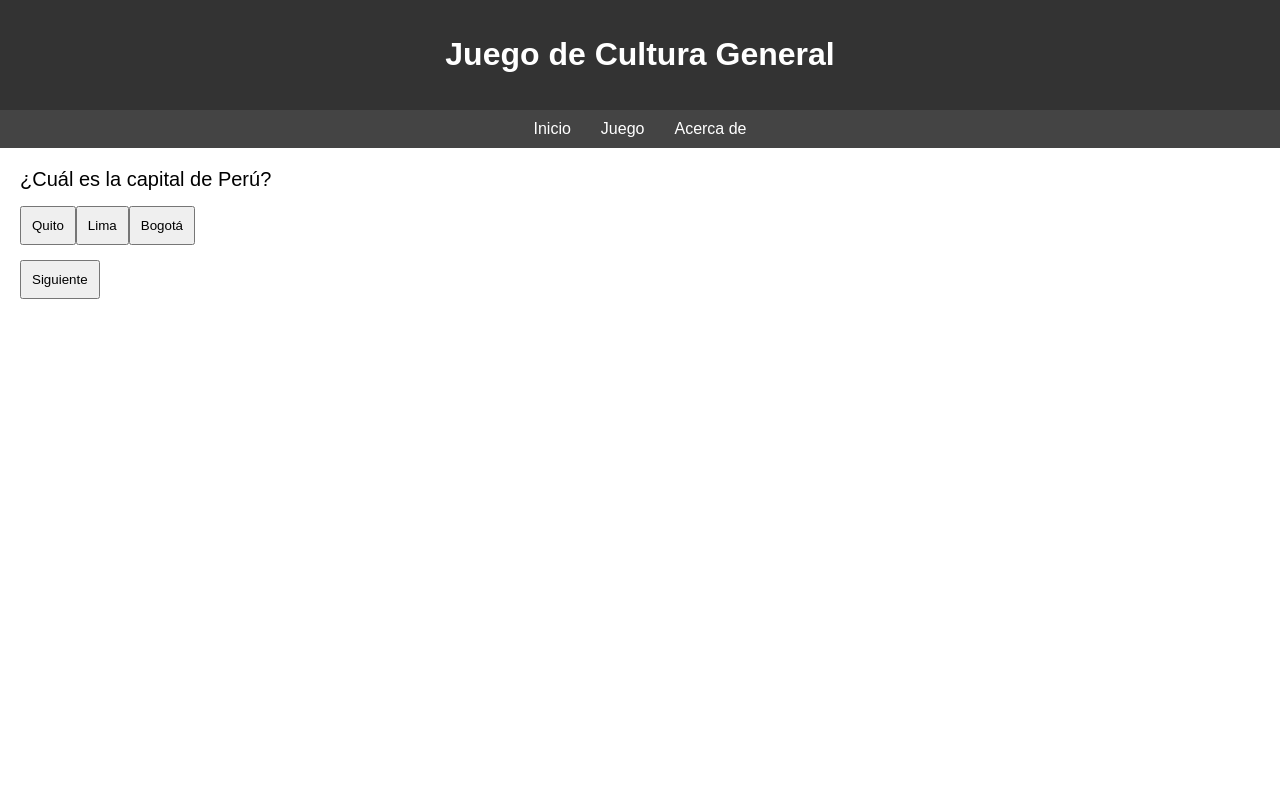
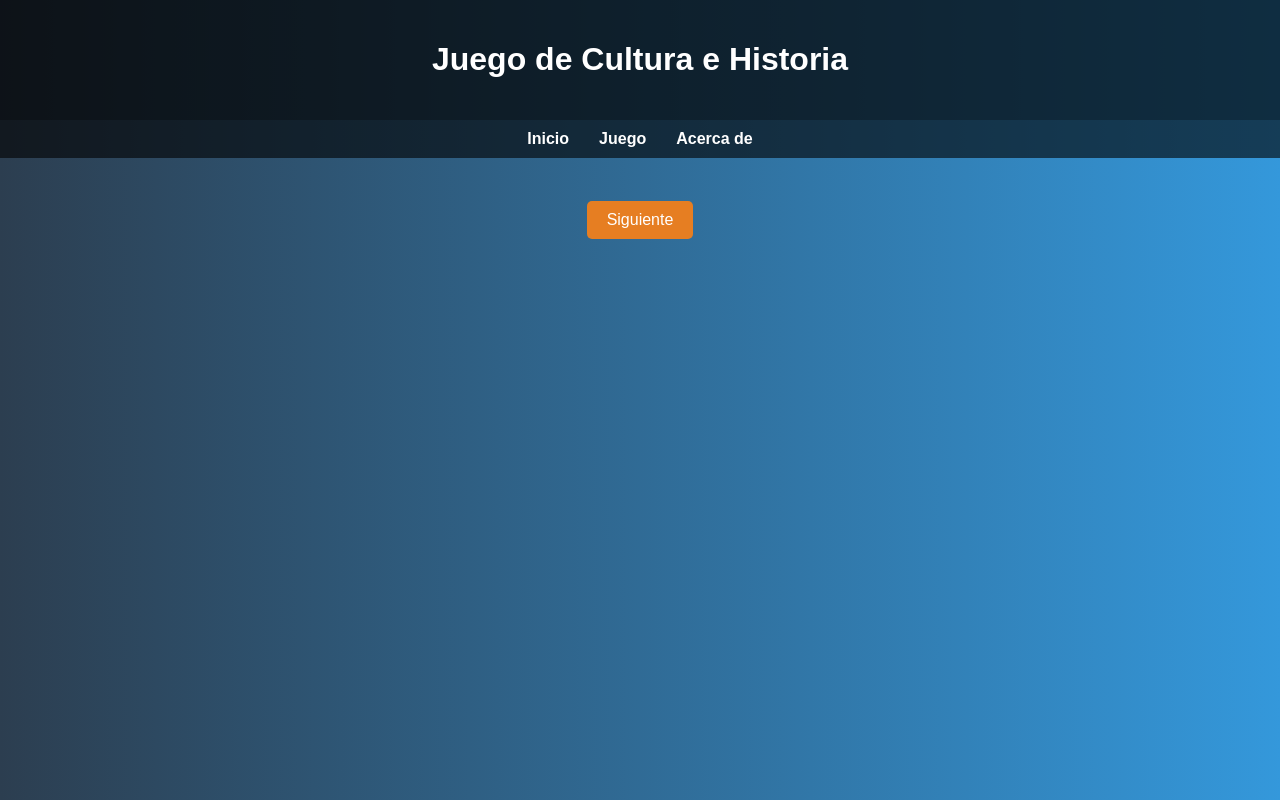
Before and after one commit to perla-lucero/lucero, a plain HTML site: page index.html in a window 1280 px wide. Drawn offline with Linux system fonts and the light colour scheme.

Commit message:
Add files via upload

```diff
--- a/index.html
+++ b/index.html
@@ -3,23 +3,13 @@
 <head>
   <meta charset="UTF-8">
   <meta name="viewport" content="width=device-width, initial-scale=1.0">
-  <title>Juego de Cultura</title>
-  <link rel="icon" href="icono.png" type="image/png"> <!-- Tu ícono -->
-  <style>
-    body { font-family: Arial, sans-serif; margin: 0; padding: 0; }
-    header { background: #333; color: white; padding: 15px; text-align: center; }
-    nav ul { list-style: none; display: flex; justify-content: center; background: #444; margin: 0; padding: 10px; }
-    nav ul li { margin: 0 15px; }
-    nav ul li a { color: white; text-decoration: none; }
-    .contenedor { padding: 20px; }
-    .pregunta { font-size: 20px; margin-bottom: 10px; }
-    .opcion { margin: 5px 0; }
-    button { padding: 10px; margin-top: 10px; cursor: pointer; }
-  </style>
+  <title>Juego de Cultura e Historia</title>
+  <link rel="icon" href="icono.png" type="image/png">
+  <link rel="stylesheet" href="style.css">
 </head>
 <body>
   <header>
-    <h1>Juego de Cultura General</h1>
+    <h1>Juego de Cultura e Historia</h1>
   </header>
 
   <nav>
@@ -30,34 +20,34 @@
     </ul>
   </nav>
 
-  <div class="contenedor">
+  <main class="contenedor">
     <div id="juego">
       <div class="pregunta" id="pregunta"></div>
       <div id="opciones"></div>
       <button onclick="siguientePregunta()">Siguiente</button>
     </div>
-  </div>
+    <div id="resultado"></div>
+    <button id="reiniciar" onclick="reiniciarJuego()" style="display:none;">🔄 Reiniciar</button>
+  </main>
 
   <script>
     const preguntas = [
-      {
-        texto: "¿Cuál es la capital de Perú?",
-        opciones: ["Quito", "Lima", "Bogotá"],
-        correcta: 1
-      },
-      {
-        texto: "¿Quién pintó la Mona Lisa?",
-        opciones: ["Picasso", "Leonardo da Vinci", "Van Gogh"],
-        correcta: 1
-      },
-      {
-        texto: "¿En qué continente está Egipto?",
-        opciones: ["Asia", "África", "Europa"],
-        correcta: 1
-      }
+      // Cultura general
+      { texto: "¿Cuál es la capital de Perú?", opciones: ["Quito", "Lima", "Bogotá"], correcta: 1 },
+      { texto: "¿Quién pintó la Mona Lisa?", opciones: ["Picasso", "Leonardo da Vinci", "Van Gogh"], correcta: 1 },
+      { texto: "¿En qué continente está Egipto?", opciones: ["Asia", "África", "Europa"], correcta: 1 },
+      { texto: "¿Cuál es el planeta más grande del sistema solar?", opciones: ["Saturno", "Júpiter", "Marte"], correcta: 1 },
+      // Historia
+      { texto: "¿En qué año llegó Cristóbal Colón a América?", opciones: ["1492", "1500", "1512"], correcta: 0 },
+      { texto: "¿Quién fue el primer emperador romano?", opciones: ["Julio César", "Augusto", "Nerón"], correcta: 1 },
+      { texto: "¿En qué año cayó el Imperio Romano de Occidente?", opciones: ["476 d.C.", "1000 d.C.", "1453 d.C."], correcta: 0 },
+      { texto: "¿Qué civilización construyó Machu Picchu?", opciones: ["Mayas", "Aztecas", "Incas"], correcta: 2 },
+      { texto: "¿Quién fue el libertador de gran parte de Sudamérica?", opciones: ["Simón Bolívar", "José de San Martín", "Bernardo O'Higgins"], correcta: 0 },
+      { texto: "¿Cuál fue la primera civilización de la historia?", opciones: ["Egipcios", "Sumerios", "Griegos"], correcta: 1 }
     ];
 
     let indice = 0;
+    let puntaje = 0;
 
     function mostrarPregunta() {
       const pregunta = preguntas[indice];
@@ -76,6 +66,7 @@
     function verificarRespuesta(i) {
       if (i === preguntas[indice].correcta) {
         alert("✅ Correcto!");
+        puntaje++;
       } else {
         alert("❌ Incorrecto");
       }
@@ -86,13 +77,23 @@
       if (indice < preguntas.length) {
         mostrarPregunta();
       } else {
-        alert("🎉 ¡Has terminado el juego!");
-        indice = 0;
-        mostrarPregunta();
+        document.getElementById("juego").style.display = "none";
+        document.getElementById("resultado").innerHTML =
+          🎉 Juego terminado. Tu puntaje fue: <b>${puntaje} / ${preguntas.length}</b>;
+        document.getElementById("reiniciar").style.display = "inline-block";
       }
     }
 
-    // Mostrar la primera pregunta al cargar
+    function reiniciarJuego() {
+      indice = 0;
+      puntaje = 0;
+      document.getElementById("juego").style.display = "block";
+      document.getElementById("resultado").innerHTML = "";
+      document.getElementById("reiniciar").style.display = "none";
+      mostrarPregunta();
+    }
+
+    // Inicia el juego
     mostrarPregunta();
   </script>
 </body>
```
